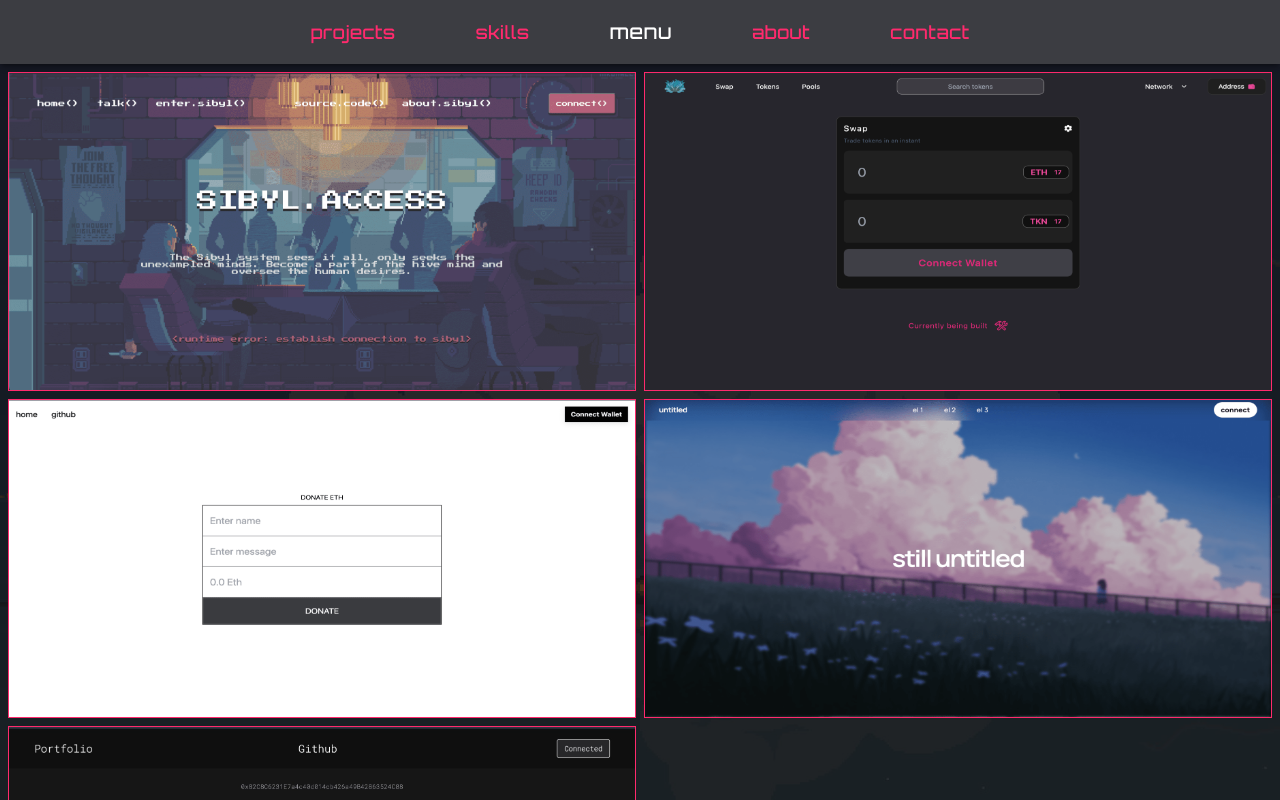
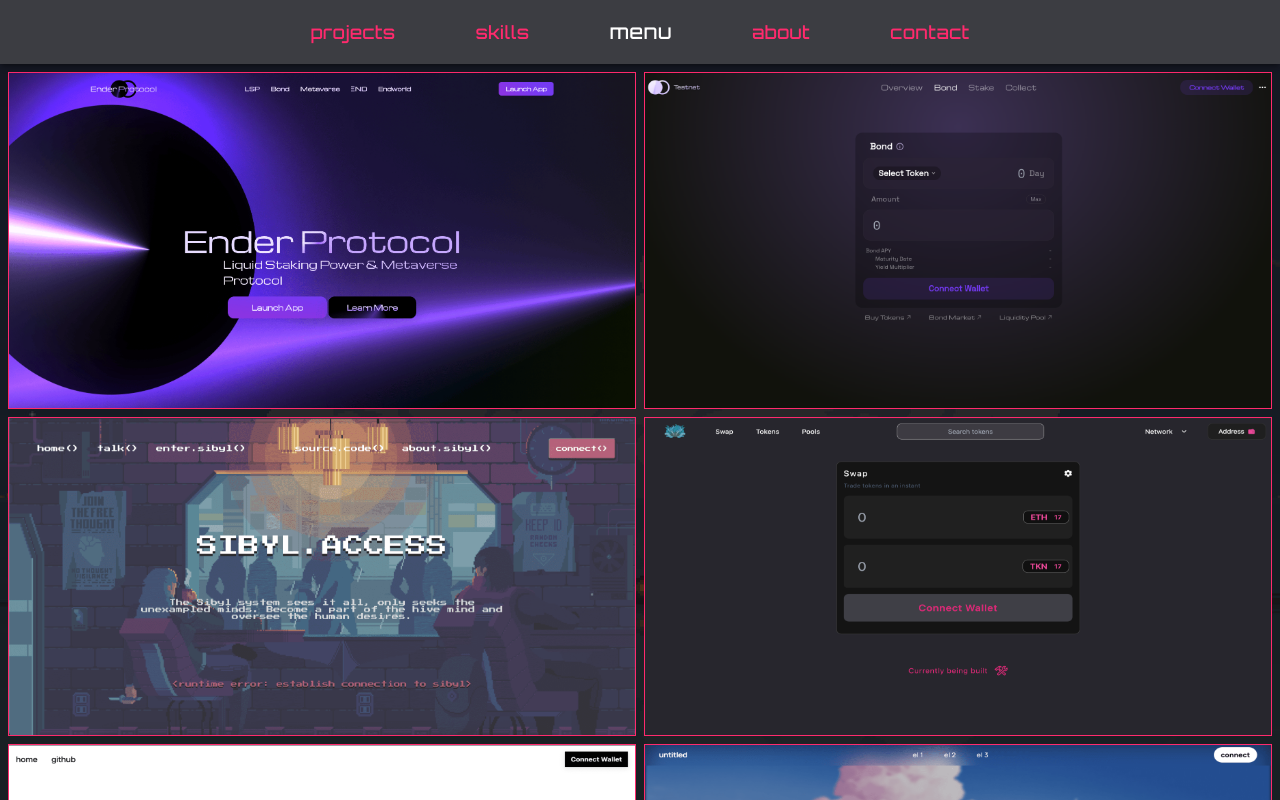
Before and after one commit to gopiinho/devProfile, a Next.js app: page /projects in a window 1280 px wide. Shown: the top 800 px of the page. Built offline with nearby package versions, Linux system fonts and the light colour scheme; a web font is replaced by a local one.

Commit message:
upd: new projects

```diff
--- a/pages/projects.jsx
+++ b/pages/projects.jsx
@@ -9,6 +9,8 @@ import {
     nftImage,
     untitledImage,
     donateImage,
+    ender,
+    enderApp,
 } from "../public/assets/projects/index"
 const Projects = () => {
     return (
@@ -29,9 +31,23 @@ const Projects = () => {
 
             <div className="grid gap-2 p-2 md:grid-cols-2">
                 <ProjectsItems
+                    title="Ender Protocol - Landing"
+                    backgroundImg={ender}
+                    stack="next.js / tailwindcss"
+                    projectUrl="https://www.enderprotocol.io/"
+                />
+
+                <ProjectsItems
+                    title="Ender Protocol - Landing"
+                    backgroundImg={enderApp}
+                    stack="next.js / wagmi.sh / tailwindcss"
+                    projectUrl="https://app.enderprotocol.io/"
+                />
+
+                <ProjectsItems
                     title="NFT MINT PAGE"
                     backgroundImg={sibylImage}
-                    stack="react / soldiity / ethers.js"
+                    stack="react / soldity / ethers.js"
                     projectUrl="/sibyl"
                     description="NFT project based on anime psycho pass. Each NFT is supposed to be an access token to every member in Sibyl system"
                 />
--- a/public/assets/projects/index.js
+++ b/public/assets/projects/index.js
@@ -3,5 +3,15 @@ import dexImage from "./dex.png"
 import nftImage from "./nft.jpg"
 import untitledImage from "./untitled.jpg"
 import donateImage from "./donate.jpg"
+import ender from "./ender.png"
+import enderApp from "./enderapp.png"
 
-export { sibylImage, dexImage, nftImage, untitledImage, donateImage }
+export {
+    sibylImage,
+    dexImage,
+    nftImage,
+    untitledImage,
+    donateImage,
+    ender,
+    enderApp,
+}
```
Also changed, not shown: public/assets/projects/ender.png (added), public/assets/projects/enderapp.png (added).
